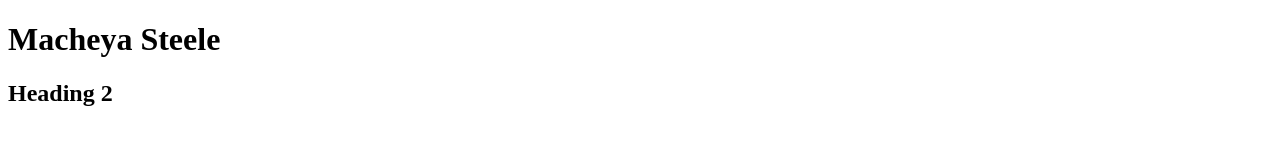
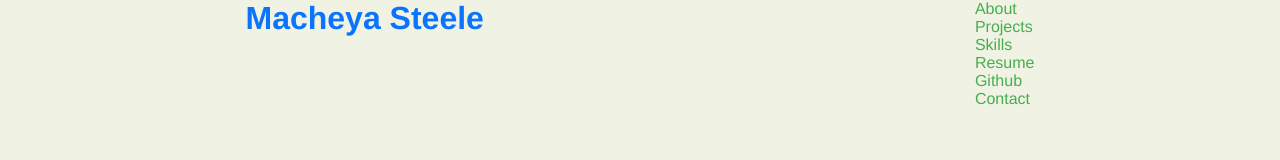
Before and after one commit to Msteele77/portfolio-page, a plain HTML site: page index.html in a window 1280 px wide. Drawn offline with Linux system fonts and the light colour scheme.

Commit message:
set up initial header section, navigation and styling.

```diff
--- a/index.html
+++ b/index.html
@@ -3,12 +3,23 @@
   <head>
     <meta charset="utf-8" />
     <meta name="viewport" content="width=device-width" />
+    <link rel="stylesheet" href="styles.css">
     <title>Portfolio</title>
   </head>
   <body>
-	<div>
+    <header>
       <h1>Macheya Steele</h1>
-      <h2>Heading 2</h2>
-    </div>
+      <nav>
+        <ul>
+            <li>About</li>
+            <li>Projects</li>
+            <li>Skills</li>
+            <li>Resume</li>
+            <li>Github</li>
+            <li>Contact</li>
+        </nav>
+    </header>
+
+
   </body>
 </html>
--- a/styles.css
+++ b/styles.css
@@ -0,0 +1,38 @@
+* {
+    margin: 0;
+    padding: 0;
+	box-sizing: border-box;
+}
+
+body{
+	background-color: var(--ivory-color);
+	font-family: Helvetica, Arial, sans-serif;
+}
+
+:root {
+    --main-blue:#0B74FE;
+    --main-green:#48AD4F;
+    --second-blue: #348CFE;
+    --second-green: #5DC073;
+    --ivory-color: #F0F3E4;
+    --black-color: #050401;
+}
+
+header {
+    display: flex;
+    flex-direction: row;
+    justify-content: space-around;
+}
+
+h1 {
+    color: var(--main-blue);
+    display: flex;
+}
+
+nav {
+    color: var(--main-green);
+}
+
+nav li {
+    list-style: none;
+}
```
